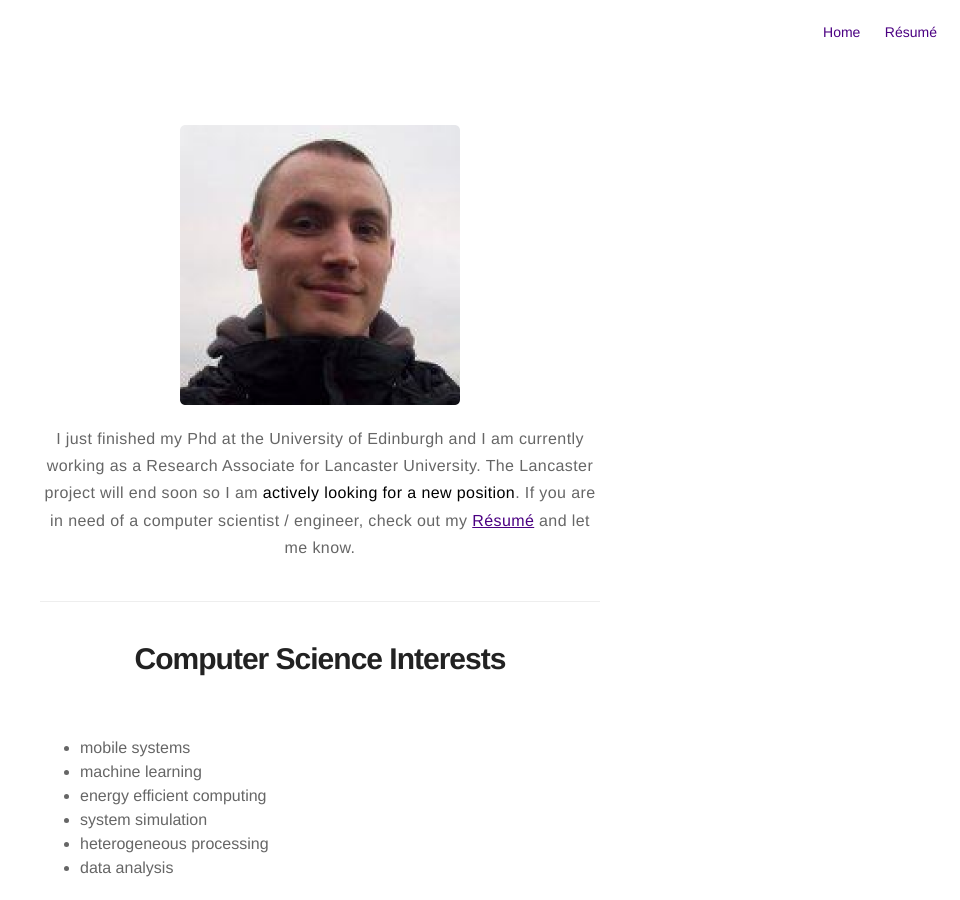
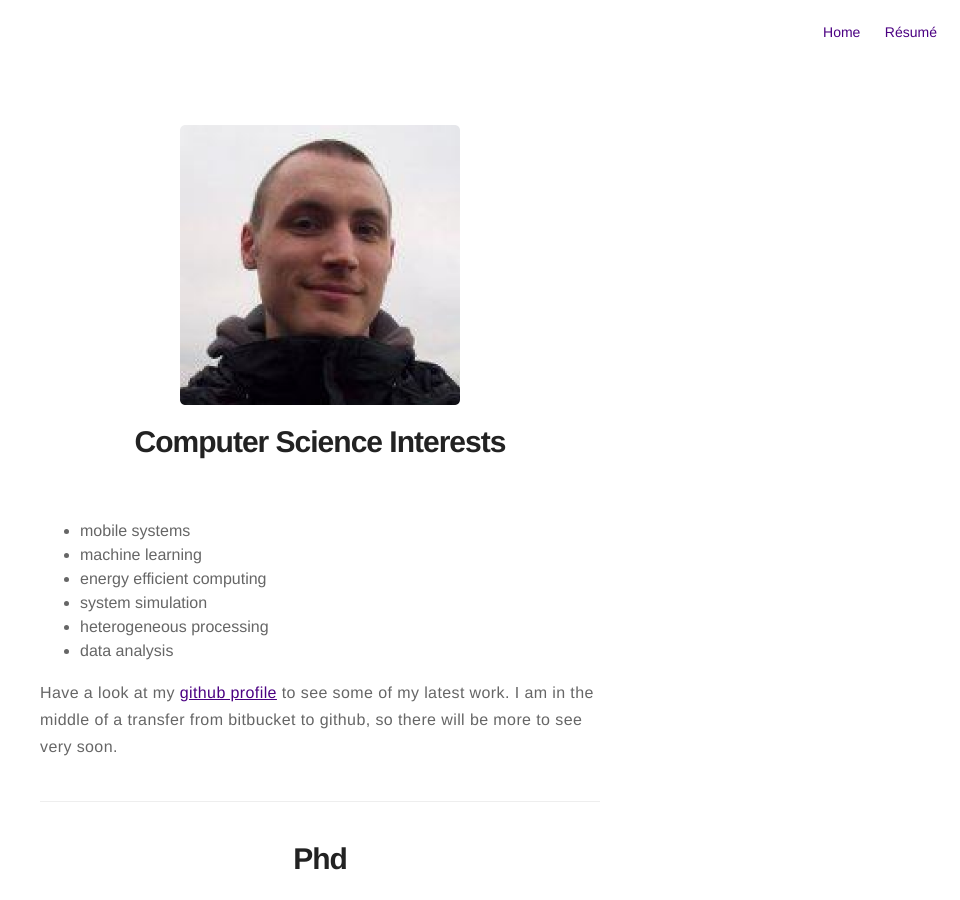
Before and after one commit to vsee/old_personal_page, a Jekyll site: the page built from about.md, in a window 1280 px wide and 900 px high. Shown: the whole window, without its empty margins (320-1280 px from the left). Built offline with Jekyll 4.4.1, drawn with Linux system fonts in a browser that asks for light colours.

Commit message:
Update about.md

```diff
--- a/about.md
+++ b/about.md
@@ -3,12 +3,6 @@ title: About
 layout: page
 ---
 ![Profile Image]({{ site.url }}/{{ site.picture }})
-
-<p style="text-align: center;">
-I just finished my Phd at the University of Edinburgh and I am currently working as a Research Associate for Lancaster University. The Lancaster project will end soon so I am <strong>actively looking for a new position</strong>. If you are in need of a computer scientist / engineer, check out my <a class="link" href="{% if site.resume-external %}{{ site.resume-url }}{% else %}{{ site.url }}/{{ site.resume-url }}{% endif %}">Résumé</a> and let me know.
-</p>
-
----
 
 # Computer Science Interests
 
```
